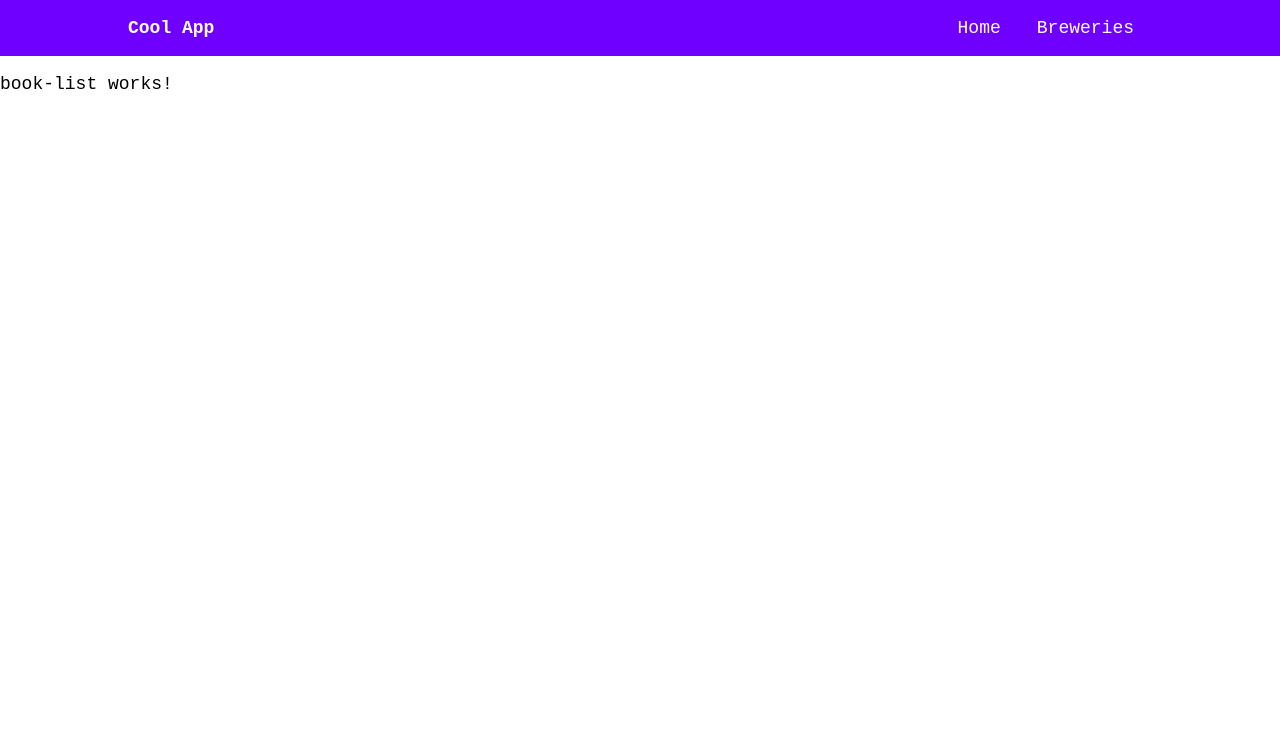
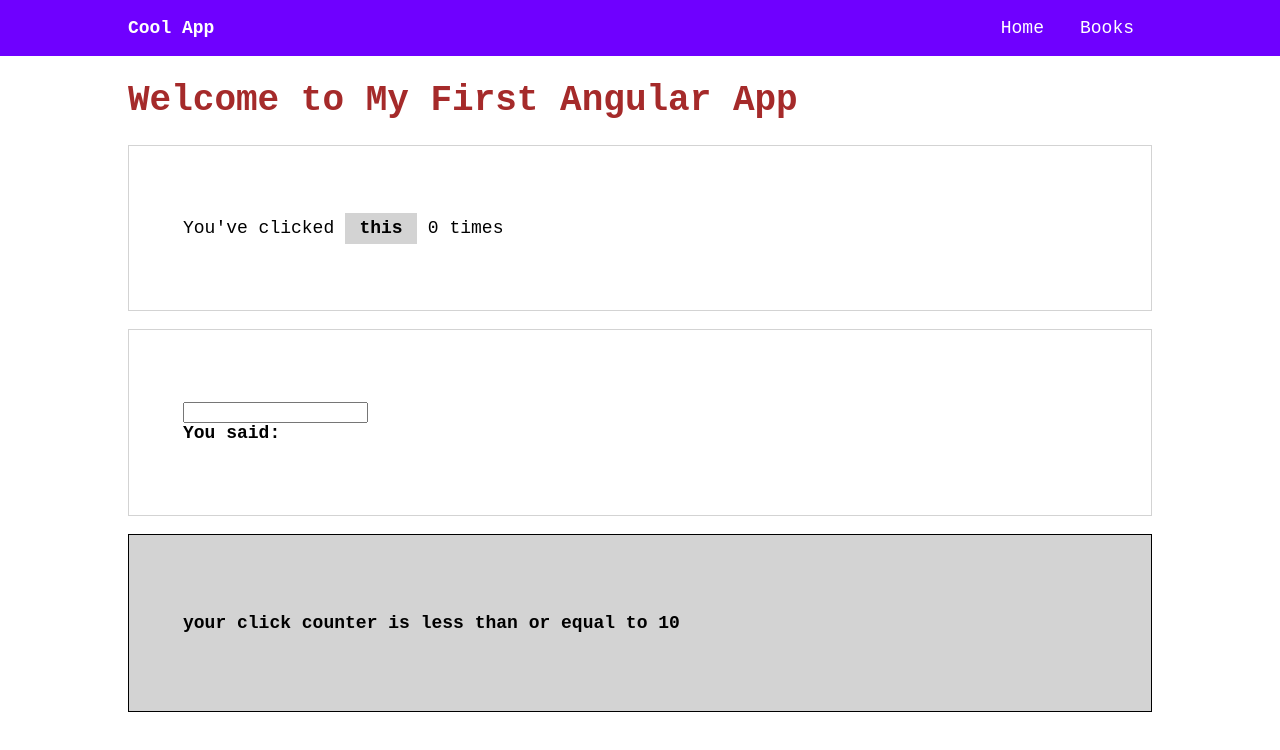
Before and after one commit to Rajnishkhare31428/routing-based-app, an Angular app: page / in a window 1280 px wide. Shown: the top 750 px of the page. Built offline with nearby package versions, Linux system fonts and the light colour scheme.

Commit message:
api called successfully

```diff
--- a/package.json
+++ b/package.json
@@ -19,6 +19,7 @@
     "@angular/platform-browser": "~10.2.0",
     "@angular/platform-browser-dynamic": "~10.2.0",
     "@angular/router": "~10.2.0",
+    "http": "0.0.1-security",
     "rxjs": "~6.6.0",
     "tslib": "^2.0.0",
     "zone.js": "~0.10.2"
--- a/src/app/app.component.html
+++ b/src/app/app.component.html
@@ -4,10 +4,12 @@
         <nav>
             <ul>
                 <li><a href="#" routerLink="/">Home</a></li>
-                <li><a href="#" routerLink="/list">Breweries</a></li>
+                <li><a href="#" routerLink="/list">Books</a></li>
             </ul>
         </nav>
     </div>
 </header>
 
-<router-outlet></router-outlet>
+<div class="container">
+    <router-outlet></router-outlet>
+</div>
--- a/src/app/home/home.component.css
+++ b/src/app/home/home.component.css
@@ -0,0 +1,9 @@
+
+
+
+span {
+    user-select: none;
+    font-weight: bold;
+    padding: .3em .8em;
+    background: lightgray;
+}
--- a/src/app/home/home.component.html
+++ b/src/app/home/home.component.html
@@ -1 +1,19 @@
-<p>home works!</p>
+<h1>Welcome to My First Angular App</h1>
+<div class="play-container">
+    <p>You've clicked <span (click) = "clickCount()">this</span > {{ clickCounter }} times</p>
+</div>
+<div class="play-container">
+    <p>
+        <input type="text" [(ngModel)] = "name">
+        <br>
+        <strong>You said: </strong> {{ name }}
+    </p>
+</div>
+<div class="play-container" [ngClass] = "setClasses()">
+    <ng-template [ngIf] = "clickCounter > 10" [ngIfElse] = "none">
+        <h4>your click counter is greater than 10</h4>
+    </ng-template>
+    <ng-template #none>
+        <h4>your click counter is less than or equal to 10</h4>
+    </ng-template>
+</div>
--- a/src/app/home/home.component.ts
+++ b/src/app/home/home.component.ts
@@ -6,10 +6,22 @@ import { Component, OnInit } from '@angular/core';
   styleUrls: ['./home.component.css']
 })
 export class HomeComponent implements OnInit {
-
+  clickCounter: number = 0;
+  name:string = '';
   constructor() { }
 
   ngOnInit(): void {
   }
 
+  clickCount() {
+    this.clickCounter++;
+  }
+
+  setClasses() {
+    let myClasses = {
+      active: this.clickCounter > 10,
+      passive: this.clickCounter <= 10
+    };
+    return myClasses;
+  }
 }
--- /dev/null
+++ b/src/app/http.service.ts
@@ -0,0 +1,15 @@
+import { Injectable } from '@angular/core';
+import { HttpClient } from '@angular/common/http';
+@Injectable({
+  providedIn: 'root'
+})
+export class HttpService {
+
+  constructor(private Http: HttpClient) { }
+  myMethod() {
+    return console.log('hey there I am using whatsapp');
+  }
+  getBeer() {
+    return this.Http.get("https://myfirstapiproject.herokuapp.com/api");
+  }
+}
--- a/src/app/product-list/product-list.component.html
+++ b/src/app/product-list/product-list.component.html
@@ -1 +1 @@
-<p>product-list works!</p>
+<h1>All Books</h1>
--- a/src/app/product-list/product-list.component.ts
+++ b/src/app/product-list/product-list.component.ts
@@ -1,19 +1,21 @@
 import { Route } from '@angular/compiler/src/core';
 import { Component, OnInit } from '@angular/core';
 import { Router } from '@angular/router';
-
+import { HttpService } from '../http.service';
 @Component({
   selector: 'app-product-list',
   templateUrl: './product-list.component.html',
   styleUrls: ['./product-list.component.css']
 })
 export class ProductListComponent implements OnInit {
-
-  constructor(private router:Router) { }
+  private router:Router
+  books: Object;
+  constructor(private _http: HttpService) { }
 
   ngOnInit(): void {
-  }
-  gohome() {
-    this.router.navigateByUrl('');
+    this._http.getBeer().subscribe(data => {
+      this.books = data;
+      console.log(data);
+    });
   }
 }
--- a/src/styles.css
+++ b/src/styles.css
@@ -36,3 +36,20 @@ li a {
 li a:hover {
     background: darkblue;
 }
+.play-container {
+    padding: 3em;
+    border: 1px solid lightgray;
+    margin-bottom: 1em;
+
+}
+.active {
+    background: lightblue;
+    border: 4px solid blue;
+}
+.passive {
+    background: lightgray;
+    border: 1px solid black;
+}
+h1 {
+    color: brown;
+}
```
Also changed, not shown: src/app/app.module.ts (+6 -5 lines), 2 other files (tests, documents, lock files or other folders).
